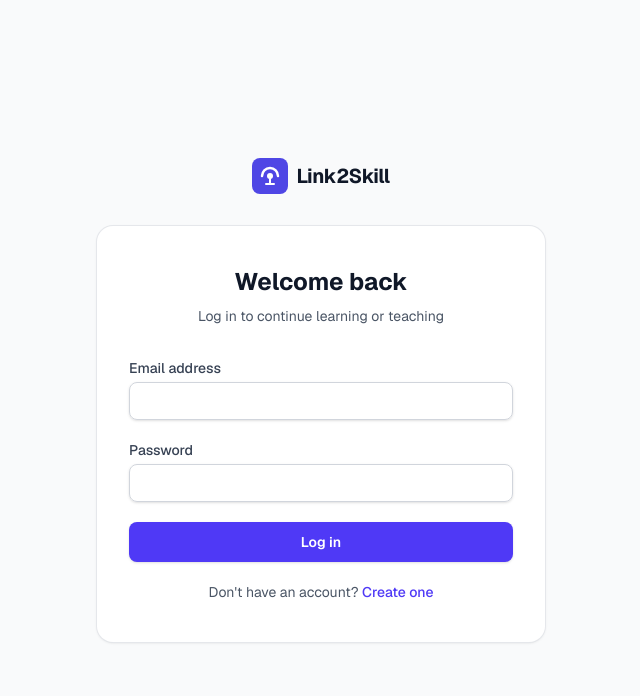
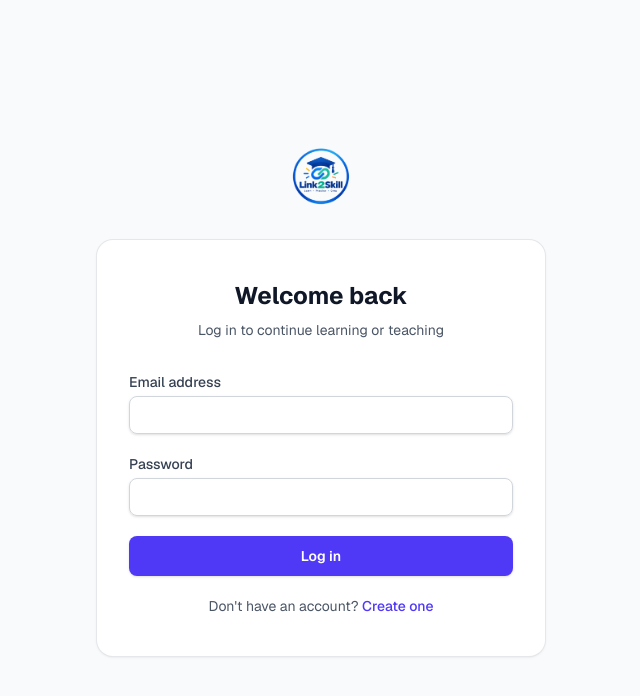
Before and after one commit to Sharmi-13/kiro-university-test, a Next.js app in the folder link2skill/: page /login in a window 1280 px wide. Shown: the top 696 px of the page, without its empty margins (319-959 px from the left). Built offline with nearby package versions, Linux system fonts and the light colour scheme.

Commit message:
feat: use Link2Skill logo in auth layout

```diff
--- a/link2skill/app/components/AuthLayout.tsx
+++ b/link2skill/app/components/AuthLayout.tsx
@@ -2,6 +2,7 @@
 // Server component.
 
 import Link from "next/link";
+import Image from "next/image";
 
 interface AuthLayoutProps {
   title: string;
@@ -18,13 +19,14 @@ export default function AuthLayout({ title, subtitle, children }: AuthLayoutProp
         className="mb-8 flex items-center gap-2 focus-visible:outline focus-visible:outline-2 focus-visible:outline-offset-2 focus-visible:outline-indigo-600"
         aria-label="Link2Skill home"
       >
-        <svg aria-hidden="true" viewBox="0 0 36 36" fill="none" className="h-9 w-9">
-          <rect width="36" height="36" rx="8" fill="#4F46E5" />
-          <path d="M10 18a8 8 0 0 1 16 0" stroke="white" strokeWidth="2.5" strokeLinecap="round" />
-          <circle cx="18" cy="18" r="3" fill="white" />
-          <path d="M18 21v5M14 26h8" stroke="white" strokeWidth="2" strokeLinecap="round" />
-        </svg>
-        <span className="text-xl font-bold tracking-tight text-gray-900">Link2Skill</span>
+        <Image
+          src="/logo.png"
+          alt="Link2Skill"
+          width={64}
+          height={64}
+          className="h-16 w-16 object-contain"
+          priority
+        />
       </Link>
 
       <div className="w-full max-w-md rounded-2xl bg-white px-8 py-10 shadow-sm ring-1 ring-gray-200">
```
